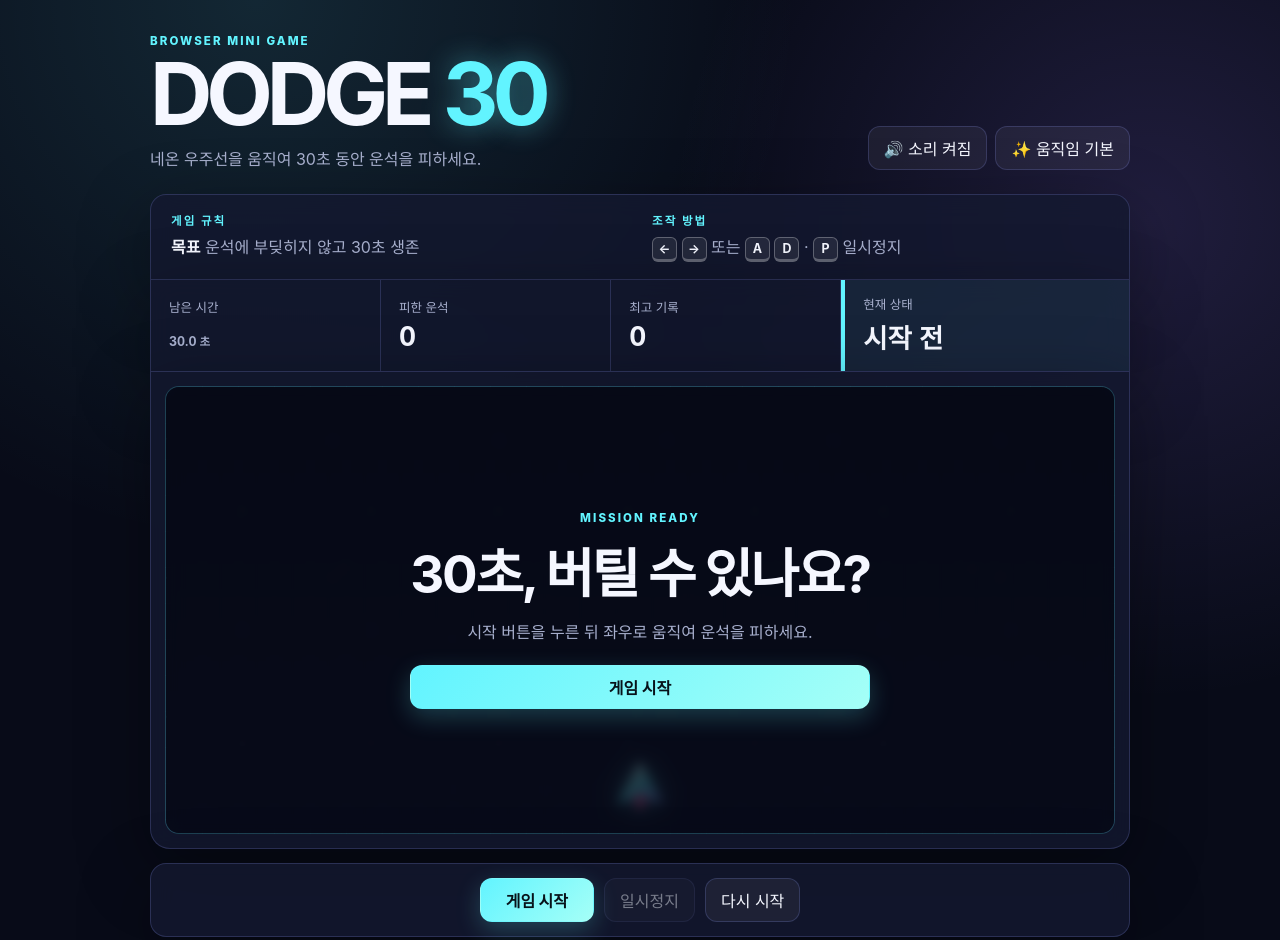
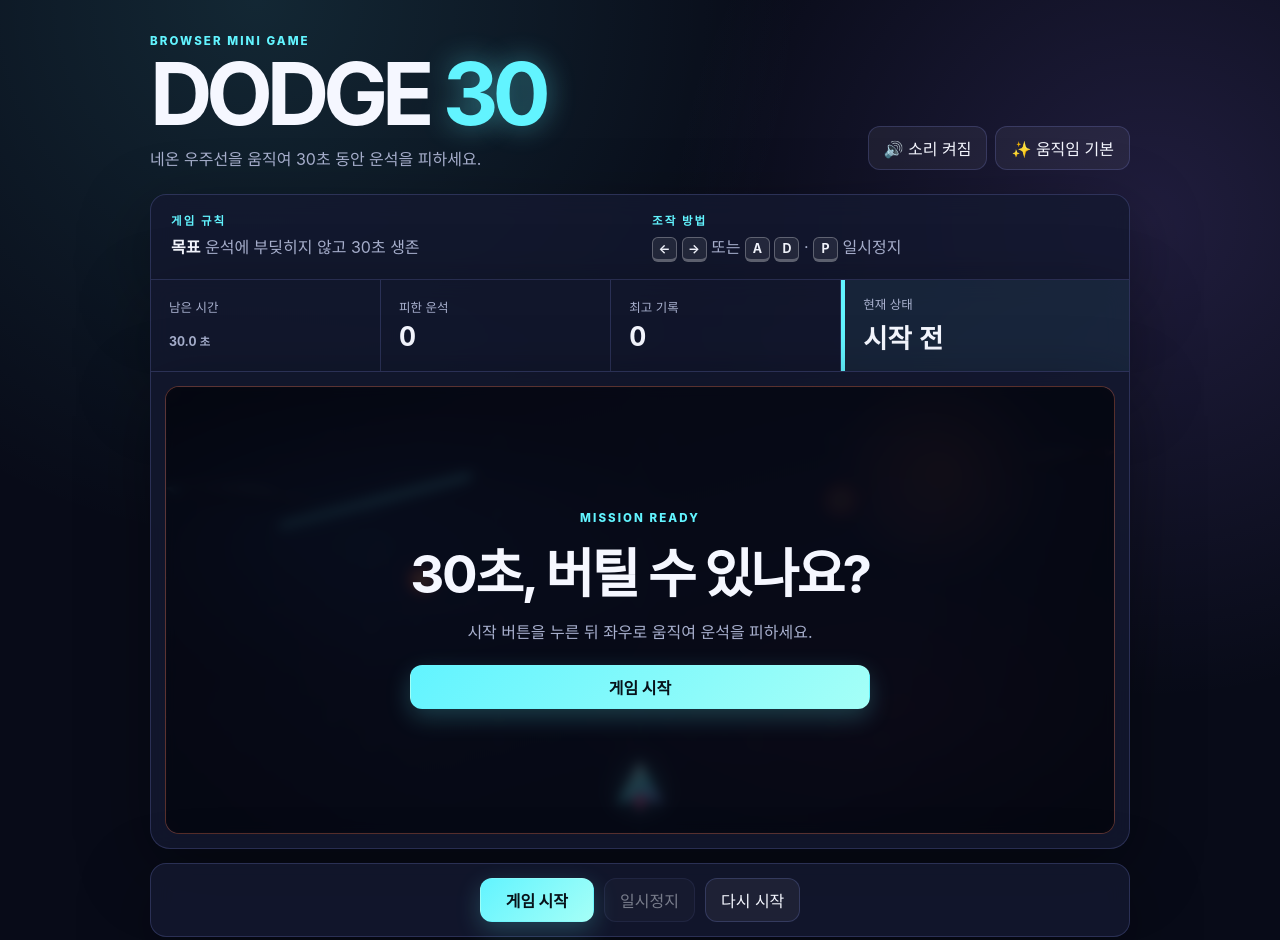
Before and after one commit to ejdehdtjr-afk/dodge-30-minigame, a plain HTML site: page index.html in a window 1280 px wide. Shown: the top 940 px of the page. Drawn offline with Linux system fonts and the light colour scheme.

Commit message:
Create space battle arena backdrop

```diff
--- a/index.html
+++ b/index.html
@@ -63,6 +63,15 @@
       <section class="game-card" aria-label="게임 영역">
         <div id="arena" class="arena" tabindex="0" aria-describedby="arenaHelp">
           <div class="stars" aria-hidden="true"></div>
+          <div class="battle-scene" aria-hidden="true">
+            <span class="warship warship-alliance"></span>
+            <span class="warship warship-raider"></span>
+            <span class="laser laser-blue"></span>
+            <span class="laser laser-red"></span>
+            <span class="laser laser-crossfire"></span>
+            <span class="distant-explosion explosion-main"></span>
+            <span class="distant-explosion explosion-small"></span>
+          </div>
           <div id="player" class="player" aria-label="플레이어 우주선">
             <span class="ship-body" aria-hidden="true"></span>
           </div>
--- a/styles.css
+++ b/styles.css
@@ -240,14 +240,28 @@ kbd {
   width: 100%;
   height: clamp(330px, 56vh, 560px);
   overflow: hidden;
-  border: 1px solid rgba(98, 244, 255, 0.22);
+  border: 1px solid rgba(255, 125, 91, 0.32);
   border-radius: 14px;
   background:
-    linear-gradient(rgba(98, 244, 255, 0.025) 1px, transparent 1px),
-    linear-gradient(90deg, rgba(98, 244, 255, 0.025) 1px, transparent 1px),
-    linear-gradient(180deg, #0a0e21, #11162d);
-  background-size: 36px 36px, 36px 36px, auto;
+    radial-gradient(circle at 82% 19%, rgba(255, 117, 69, 0.22), transparent 13%),
+    radial-gradient(ellipse at 14% 34%, rgba(38, 101, 175, 0.24), transparent 34%),
+    radial-gradient(ellipse at 78% 72%, rgba(118, 29, 58, 0.2), transparent 32%),
+    linear-gradient(165deg, #060812 0%, #101529 48%, #080a13 100%);
   touch-action: none;
+}
+
+.arena::before {
+  position: absolute;
+  z-index: 2;
+  inset: 0;
+  pointer-events: none;
+  border: 1px solid rgba(255, 255, 255, 0.05);
+  border-radius: inherit;
+  background:
+    linear-gradient(90deg, transparent 49.8%, rgba(98, 244, 255, 0.06) 50%, transparent 50.2%),
+    linear-gradient(transparent 49.8%, rgba(255, 100, 124, 0.045) 50%, transparent 50.2%),
+    radial-gradient(circle, transparent 54%, rgba(0, 0, 0, 0.5) 100%);
+  content: "";
 }
 
 .stars,
@@ -278,6 +292,156 @@ kbd {
 
 @keyframes drift {
   to { transform: translateY(116px); }
+}
+
+.battle-scene {
+  position: absolute;
+  z-index: 1;
+  inset: 0;
+  overflow: hidden;
+  pointer-events: none;
+}
+
+.warship {
+  position: absolute;
+  width: 190px;
+  height: 58px;
+  clip-path: polygon(0 44%, 13% 30%, 56% 18%, 91% 34%, 100% 50%, 86% 61%, 56% 72%, 12% 63%);
+  opacity: 0.5;
+  background:
+    linear-gradient(90deg, rgba(103, 233, 255, 0.9) 0 2%, transparent 2% 6%, rgba(103, 233, 255, 0.8) 6% 8%, transparent 8%),
+    linear-gradient(180deg, #576276, #171c2c 48%, #080b15 54%, #323b50);
+  box-shadow: 0 0 20px rgba(62, 171, 255, 0.22);
+  filter: drop-shadow(0 8px 8px rgba(0, 0, 0, 0.72));
+}
+
+.warship::before {
+  position: absolute;
+  top: 8px;
+  left: 68px;
+  width: 68px;
+  height: 15px;
+  border-radius: 50% 50% 0 0;
+  background: linear-gradient(180deg, #6c7689, #202737);
+  box-shadow: 26px 2px 0 -5px #161b29;
+  content: "";
+}
+
+.warship::after {
+  position: absolute;
+  top: 22px;
+  left: -2px;
+  width: 14px;
+  height: 15px;
+  border-radius: 50%;
+  background: #89f8ff;
+  box-shadow: -10px 0 25px 8px rgba(77, 217, 255, 0.75);
+  content: "";
+}
+
+.warship-alliance {
+  top: 17%;
+  left: -35px;
+  transform: rotate(7deg) scale(0.78);
+  animation: ship-alliance 7s ease-in-out infinite alternate;
+}
+
+.warship-raider {
+  top: 8%;
+  right: -54px;
+  transform: scaleX(-1) rotate(10deg) scale(0.58);
+  opacity: 0.42;
+  background:
+    linear-gradient(90deg, rgba(255, 92, 113, 0.9) 0 2%, transparent 2% 6%, rgba(255, 92, 113, 0.8) 6% 8%, transparent 8%),
+    linear-gradient(180deg, #6e515a, #27161d 48%, #0d090d 54%, #49303a);
+  animation: ship-raider 6s ease-in-out infinite alternate;
+}
+
+.warship-raider::after {
+  background: #ff647c;
+  box-shadow: -10px 0 25px 8px rgba(255, 70, 89, 0.72);
+}
+
+@keyframes ship-alliance {
+  to { transform: translate(18px, 7px) rotate(5deg) scale(0.8); }
+}
+
+@keyframes ship-raider {
+  to { transform: translate(-15px, 9px) scaleX(-1) rotate(7deg) scale(0.6); }
+}
+
+.laser {
+  position: absolute;
+  height: 2px;
+  border-radius: 99px;
+  opacity: 0;
+  transform-origin: left center;
+  animation: laser-fire 2.8s linear infinite;
+}
+
+.laser-blue {
+  top: 31%;
+  left: 12%;
+  width: 38%;
+  transform: rotate(-8deg);
+  background: #8bf8ff;
+  box-shadow: 0 0 8px #4be8ff, 0 0 16px rgba(75, 232, 255, 0.75);
+}
+
+.laser-red {
+  top: 24%;
+  right: 7%;
+  width: 43%;
+  transform: rotate(11deg);
+  background: #ff5f74;
+  box-shadow: 0 0 8px #ff425f, 0 0 16px rgba(255, 66, 95, 0.75);
+  animation-delay: 0.9s;
+}
+
+.laser-crossfire {
+  top: 45%;
+  left: 34%;
+  width: 29%;
+  transform: rotate(24deg);
+  background: #ffc36a;
+  box-shadow: 0 0 8px #ff9b4a, 0 0 16px rgba(255, 155, 74, 0.7);
+  animation-delay: 1.7s;
+}
+
+@keyframes laser-fire {
+  0%, 72%, 100% { opacity: 0; transform-origin: left center; }
+  75% { opacity: 0.95; scale: 0.05 1; }
+  82% { opacity: 0.9; scale: 1 1; }
+  88% { opacity: 0; scale: 1 1; }
+}
+
+.distant-explosion {
+  position: absolute;
+  border-radius: 50%;
+  opacity: 0.45;
+  background: radial-gradient(circle, #fffbd1 0 5%, #ffbd58 12%, #ff5e3e 28%, rgba(184, 34, 54, 0.25) 52%, transparent 68%);
+  filter: blur(0.4px);
+  animation: explosion-pulse 2.6s ease-in-out infinite;
+}
+
+.explosion-main {
+  top: 17%;
+  right: 25%;
+  width: 74px;
+  height: 74px;
+}
+
+.explosion-small {
+  top: 39%;
+  left: 25%;
+  width: 38px;
+  height: 38px;
+  animation-delay: 1.1s;
+}
+
+@keyframes explosion-pulse {
+  0%, 100% { transform: scale(0.72); opacity: 0.2; }
+  45% { transform: scale(1.14); opacity: 0.62; }
 }
 
 .player {
@@ -484,6 +648,16 @@ body.reduce-motion *::after {
     display: grid;
   }
 
+  .warship-alliance {
+    left: -85px;
+    transform: rotate(7deg) scale(0.56);
+  }
+
+  .warship-raider {
+    right: -88px;
+    transform: scaleX(-1) rotate(10deg) scale(0.44);
+  }
+
   .control-bar {
     display: grid;
     grid-template-columns: 1fr 1fr;
```
